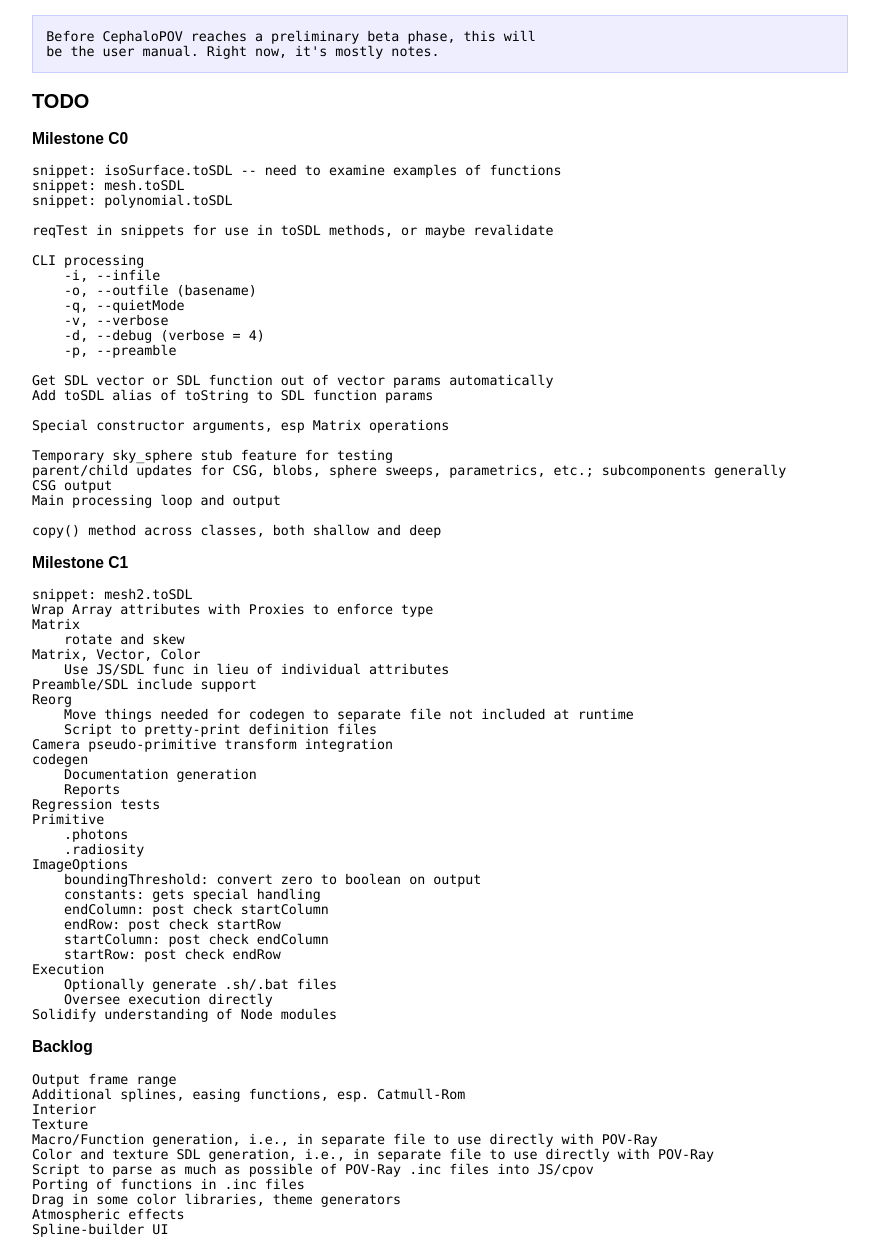
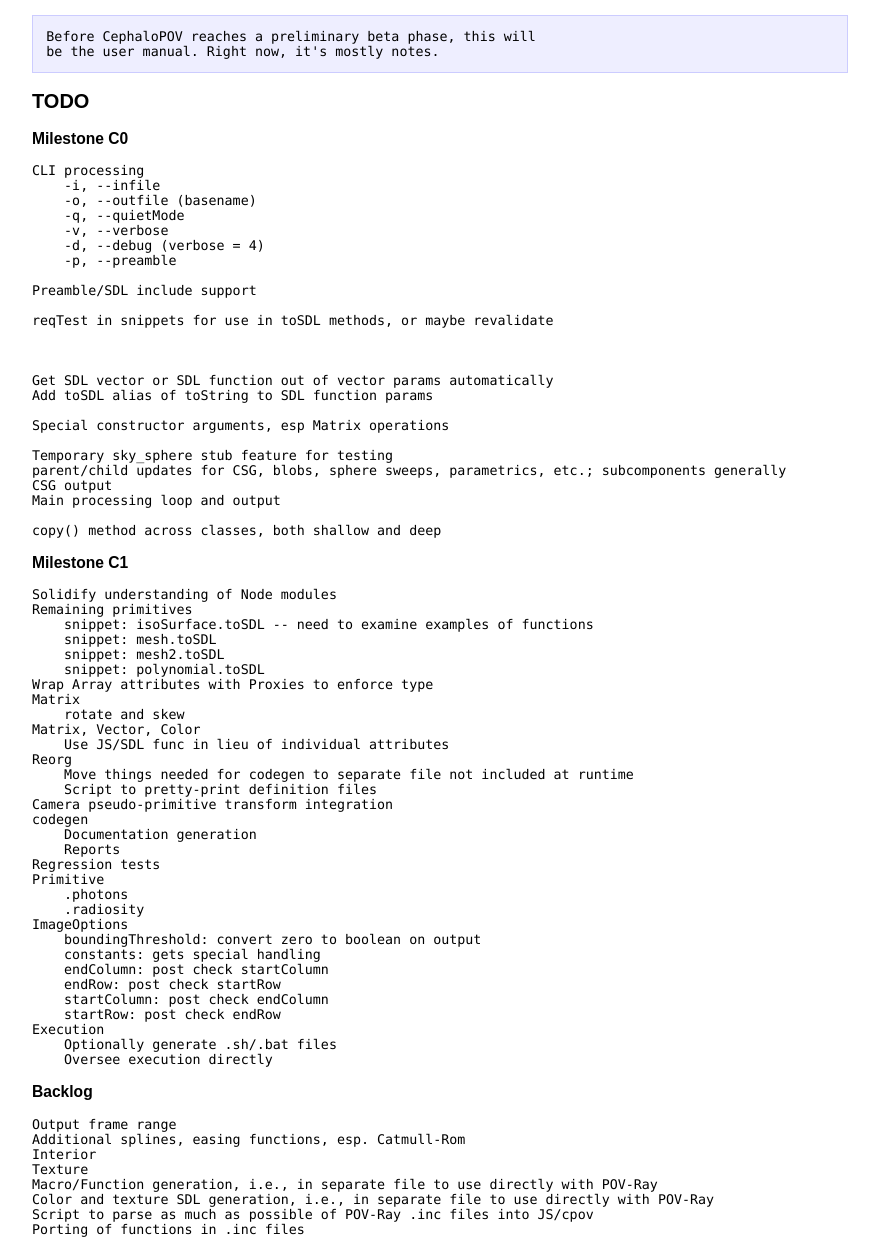
Before and after one commit to eodell6502/cephalopov, a website: page docs/index.html in a window 1280 px wide. Shown: the part 52-1289 px from the top of the page, without its empty margins (200-1079 px from the left). Drawn offline with Linux system fonts and the light colour scheme.

Commit message:
Reorg, planning.

```diff
--- a/docs/index.html
+++ b/docs/index.html
@@ -21,12 +21,7 @@
 
 <h3>Milestone C0</h3>
 
-<pre>snippet: isoSurface.toSDL -- need to examine examples of functions
-snippet: mesh.toSDL
-snippet: polynomial.toSDL
-
-reqTest in snippets for use in toSDL methods, or maybe revalidate
-
+<pre>
 CLI processing
     -i, --infile
     -o, --outfile (basename)
@@ -34,6 +29,12 @@
     -v, --verbose
     -d, --debug (verbose = 4)
     -p, --preamble
+
+Preamble/SDL include support
+
+reqTest in snippets for use in toSDL methods, or maybe revalidate
+
+
 
 Get SDL vector or SDL function out of vector params automatically
 Add toSDL alias of toString to SDL function params
@@ -50,13 +51,17 @@
 
 <h3>Milestone C1</h3>
 
-<pre>snippet: mesh2.toSDL
+<pre>Solidify understanding of Node modules
+Remaining primitives
+    snippet: isoSurface.toSDL -- need to examine examples of functions
+    snippet: mesh.toSDL
+    snippet: mesh2.toSDL
+    snippet: polynomial.toSDL
 Wrap Array attributes with Proxies to enforce type
 Matrix
     rotate and skew
 Matrix, Vector, Color
     Use JS/SDL func in lieu of individual attributes
-Preamble/SDL include support
 Reorg
     Move things needed for codegen to separate file not included at runtime
     Script to pretty-print definition files
@@ -78,7 +83,7 @@
 Execution
     Optionally generate .sh/.bat files
     Oversee execution directly
-Solidify understanding of Node modules</pre>
+</pre>
 
 
 <h3>Backlog</h3>
```
Also changed, not shown: old/cephalopov.js (renamed from cephalopov.js), old/cephalopov.orig.js (renamed from cephalopov.orig.js).
